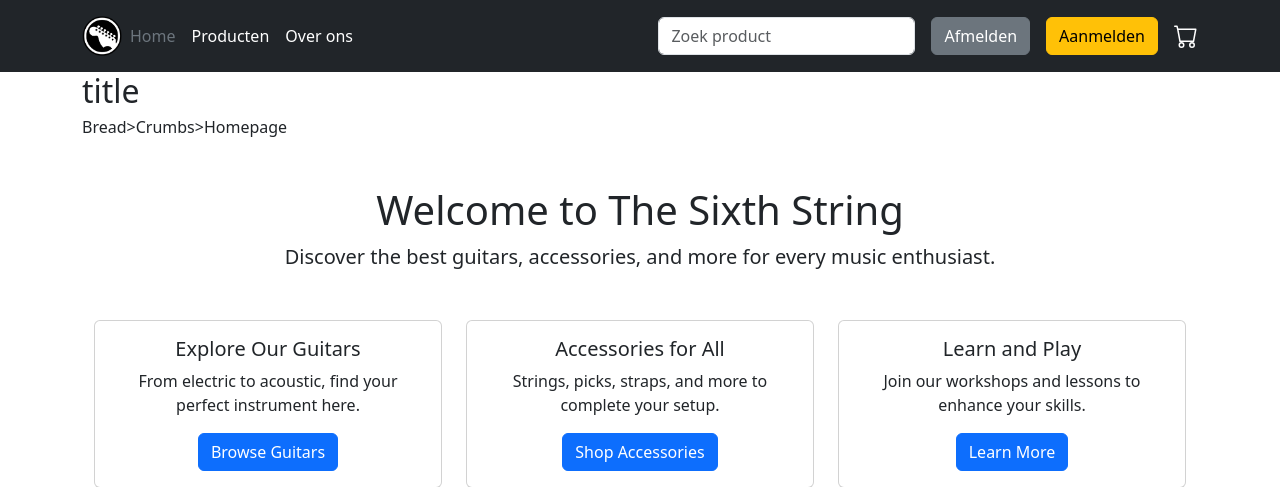
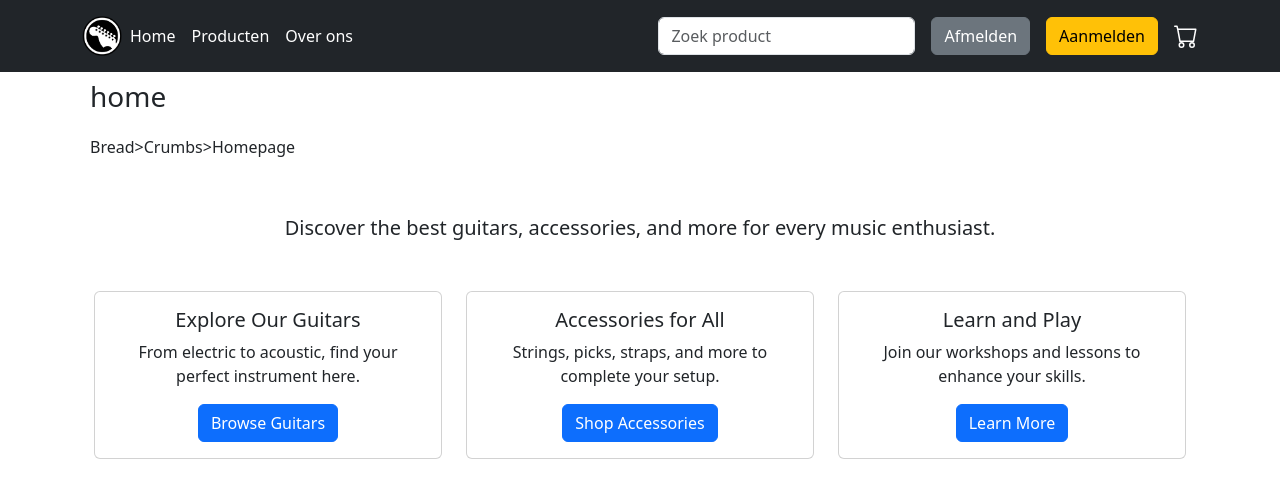
Before and after one commit to basjan851/The-Sixth-String-3A, a PHP site: page /index.php in a window 1280 px wide. Shown: the top 487 px of the page. Run offline with PHP 8.4, Linux system fonts and the light colour scheme.

Commit message:
added a dynamic title displayer

```diff
--- a/index.php
+++ b/index.php
@@ -3,7 +3,7 @@
 function loadStaticPage($pageName) {
     $filePath = __DIR__ . "/pages/{$pageName}.php";
     if (file_exists($filePath)) {
-        ob_start();
+        ob_start(); //ik start hier een buffer zodat de pagina's snel ingeladen worden.
         include $filePath;
         return ob_get_clean();
     } else {
@@ -50,11 +50,11 @@ $content = loadStaticPage($page); // Statische pagina laden
             <div class="d-flex flex-wrap align-items-center justify-content-center justify-content-lg-start">
                <img src="assets/images/png-clipart-guitar.png" width="40" height="40" role="img">
                 <ul class="nav col-12 col-lg-auto me-lg-auto mb-2 justify-content-center mb-md-0">
-                    <li><a href="index.php?page=home" class="nav-link px-2 text-secondary">Home</a></li>
+                    <li><a href="index.php?page=home" class="nav-link px-2 text-white">Home</a></li>
                     <li><a href="index.php?page=producten" class="nav-link px-2 text-white">Producten</a></li>
                     <li><a href="index.php?page=info" class="nav-link px-2 text-white">Over ons</a></li>
                 </ul>
-
+                <!--zoek veld om producten te zoeken met breakpoints voor verschillende afmetingen-->
                 <form class="col-12 col-lg-auto mb-2 mb-lg-0 me-lg-3" role="search">
                     <input type="search" class="form-control form-control-light " placeholder="Zoek product" aria-label="Search">
                 </form>
@@ -73,8 +73,8 @@ $content = loadStaticPage($page); // Statische pagina laden
     <!-- Content -->
     <main class="content">
         <div class="container standard-height">
-            <h2>title</h2>
-            <h6>Bread>Crumbs>Homepage</h6>
+            <h3 class="p-2"><?php print $page;?></h3>
+            <h6 class="p-2">Bread>Crumbs>Homepage</h6>
             <?= $content ?>
 
         </div>
--- a/pages/home.php
+++ b/pages/home.php
@@ -1,6 +1,6 @@
 <div class="container my-5">
     <div class="text-center mb-5">
-        <h1>Welcome to The Sixth String</h1>
+        <h1></h1>
         <p class="lead">Discover the best guitars, accessories, and more for every music enthusiast.</p>
     </div>
     <div class="row">
```
